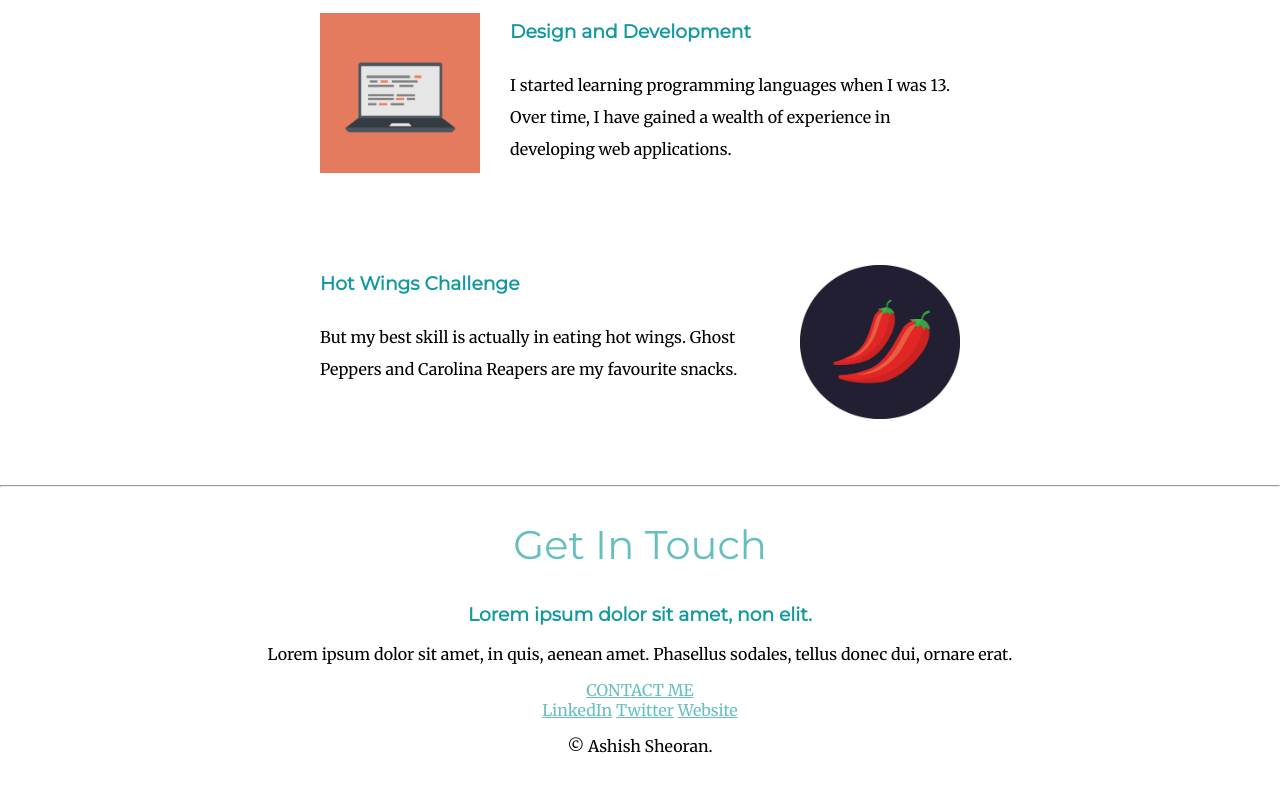
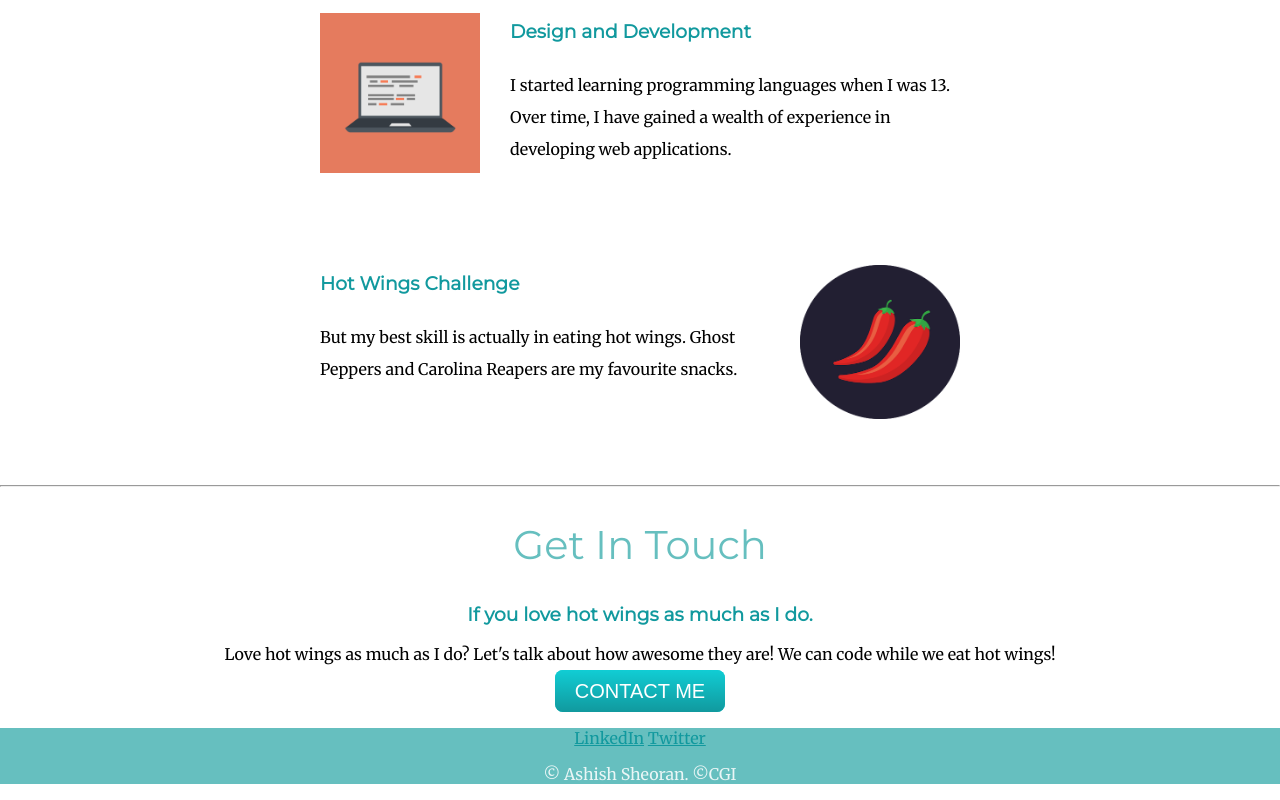
Before and after one commit to AshishSheoran/CV_HTML-CSS, a website: page index.html in a window 1280 px wide. Shown: the part 1247-2047 px from the top of the page. Before the commit the page ends 2019 px from the top, so only its background shows below. Drawn offline with Linux system fonts and the light colour scheme.

Commit message:
Added styles to button

```diff
--- a/css/styles.css
+++ b/css/styles.css
@@ -28,7 +28,7 @@ h3 {
 }
 
 a {
-    color: #66BFBF;
+    color: #11999E;
 }
 
 /* ----- Class Containers ---- */
@@ -76,3 +76,39 @@ a {
     float: right;
     margin-left: 30px;
 }
+
+.btn {
+    background: #11cdd4;
+    background-image: -webkit-linear-gradient(top, #11cdd4, #11999e);
+    background-image: -moz-linear-gradient(top, #11cdd4, #11999e);
+    background-image: -ms-linear-gradient(top, #11cdd4, #11999e);
+    background-image: -o-linear-gradient(top, #11cdd4, #11999e);
+    background-image: linear-gradient(to bottom, #11cdd4, #11999e);
+    -webkit-border-radius: 8;
+    -moz-border-radius: 8;
+    border-radius: 8px;
+    font-family: Arial;
+    color: #ffffff;
+    font-size: 20px;
+    padding: 10px 20px 10px 20px;
+    text-decoration: none;
+}
+
+.btn:hover {
+    background: #30e3cb;
+    background-image: -webkit-linear-gradient(top, #30e3cb, #2bc4ad);
+    background-image: -moz-linear-gradient(top, #30e3cb, #2bc4ad);
+    background-image: -ms-linear-gradient(top, #30e3cb, #2bc4ad);
+    background-image: -o-linear-gradient(top, #30e3cb, #2bc4ad);
+    background-image: linear-gradient(to bottom, #30e3cb, #2bc4ad);
+    text-decoration: none;
+}
+
+.bottom-container {
+    margin: 25px 0 0 0;
+    background-color: #66BFBF;
+}
+
+.author {
+    color: #EAF6F6;
+}
--- a/index.html
+++ b/index.html
@@ -68,10 +68,10 @@
 			<hr />
 			<div class="contact-me">
 				<h2>Get In Touch</h2>
-				<h3>Lorem ipsum dolor sit amet, non elit.</h3>
+				<h3>If you love hot wings as much as I do.</h3>
 				<p>
-					Lorem ipsum dolor sit amet, in quis, aenean amet. Phasellus
-					sodales, tellus donec dui, ornare erat.
+					Love hot wings as much as I do? Let's talk about how awesome
+					they are! We can code while we eat hot wings!
 				</p>
 				<a class="btn" href="mailto:asheoran1@myseneca.ca"
 					>CONTACT ME</a
@@ -88,8 +88,7 @@
 			<a class="footer-link" href="https://twitter.com/ken__kaneki__07"
 				>Twitter</a
 			>
-			<a class="footer-link" href="https://www.appbrewery.co/">Website</a>
-			<p>© Ashish Sheoran.</p>
+			<p class="author">© Ashish Sheoran. ©CGI</p>
 		</div>
 	</body>
 </html>
```
